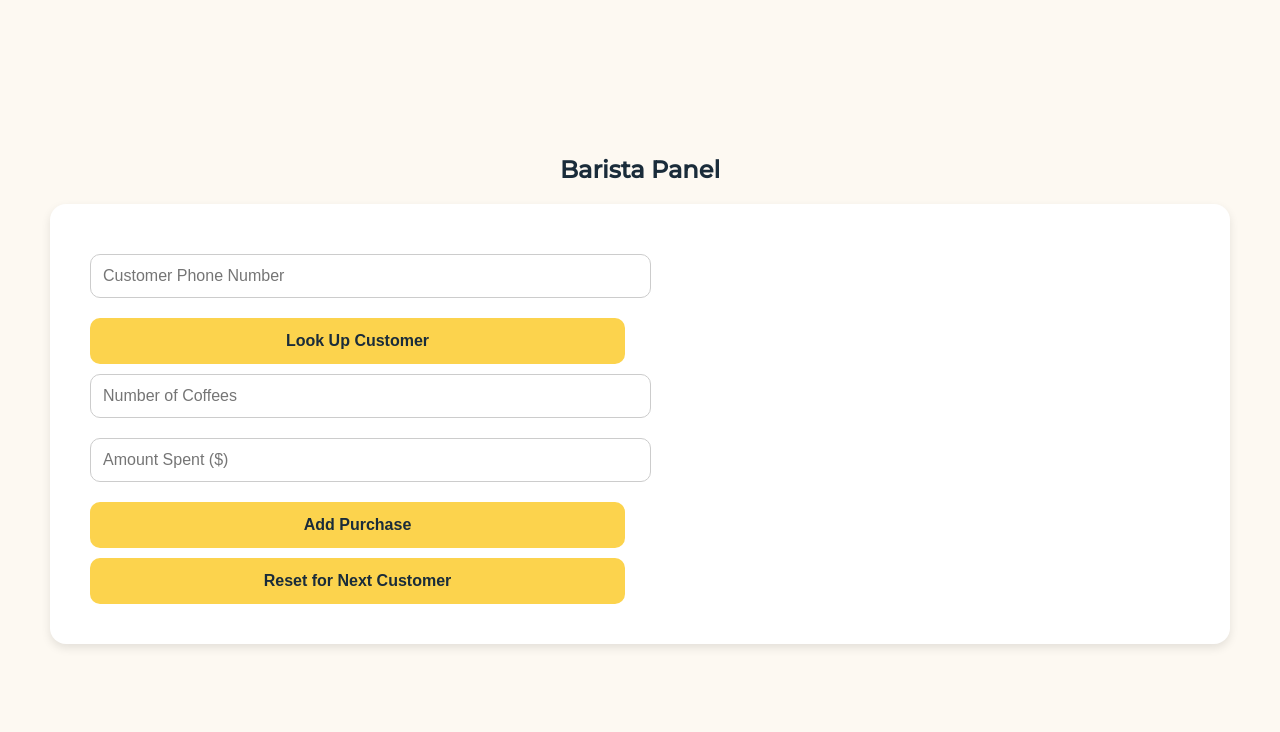
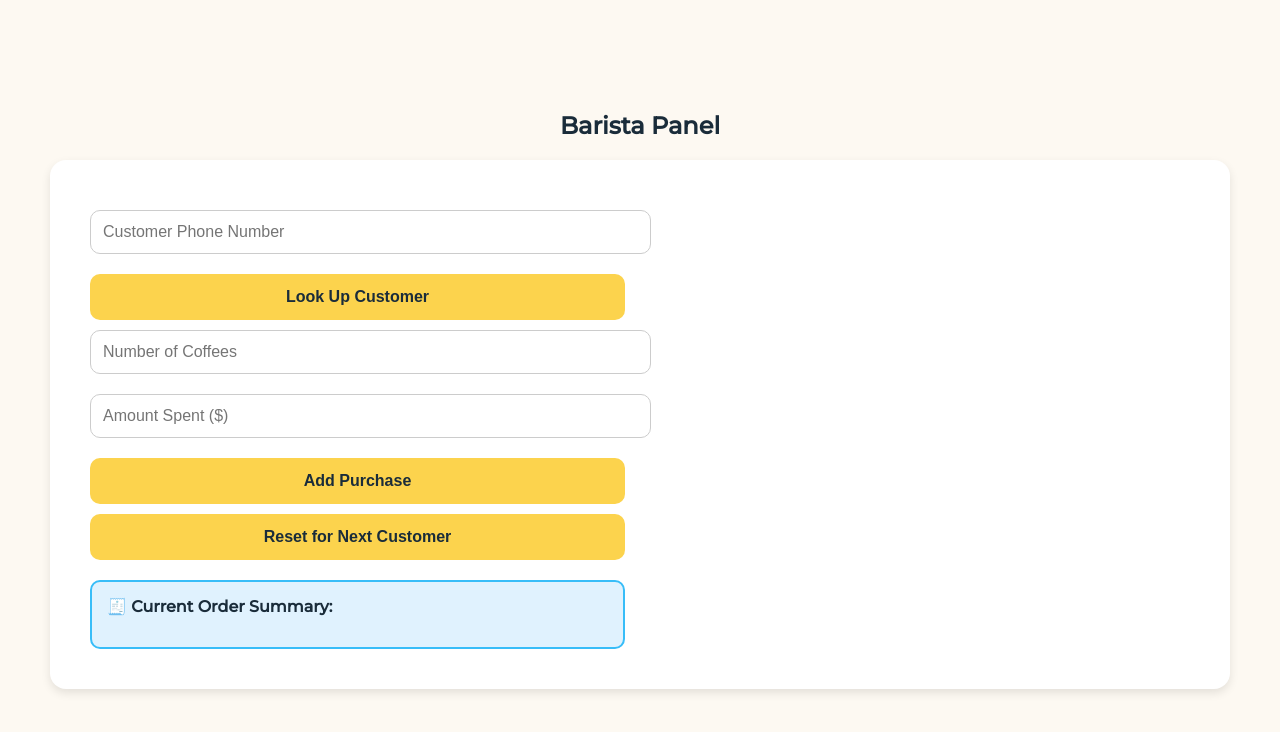
Before and after one commit to dmwaczak/yellow-dog-coffee, a Flask app: page /barista in a window 1280 px wide. Shown: the top 732 px of the page. Run offline with Flask 3, Linux system fonts and the light colour scheme; the visitor is signed in with stand-in values (Sample User, id 1); parts of the project's set-up code (start-up, migrations or seed data) failed here and were passed over.

Commit message:
barista logic

```diff
--- a/templates/barista.html
+++ b/templates/barista.html
@@ -117,6 +117,14 @@
     .reward-item button:hover {
       background-color: #4ade80;
     }
+
+    .checkout-summary {
+      margin-top: 20px;
+      background-color: #e0f2fe;
+      border: 2px solid #38bdf8;
+      padding: 15px;
+      border-radius: 10px;
+    }
   </style>
 </head>
 <body>
@@ -130,6 +138,11 @@
       <input type="number" id="amount" placeholder="Amount Spent ($)" step="0.01">
       <button onclick="logPurchase()">Add Purchase</button>
       <button onclick="resetPanel()">Reset for Next Customer</button>
+
+      <div class="checkout-summary" id="checkout-summary">
+        <strong>🧾 Current Order Summary:</strong>
+        <ul id="summary-list"></ul>
+      </div>
     </div>
 
     <div class="info-section">
@@ -147,12 +160,23 @@
 
   <script>
     let currentPhone = '';
+    let summaryItems = [];
 
     const rewards = [
       { name: "🥪 Free Toast", points: 100 },
       { name: "🧊 Cold Brew", points: 250 },
       { name: "☕ Yellow Dog Mug", points: 500 }
     ];
+
+    function updateSummaryDisplay() {
+      const list = document.getElementById('summary-list');
+      list.innerHTML = '';
+      summaryItems.forEach(item => {
+        const li = document.createElement('li');
+        li.innerText = item;
+        list.appendChild(li);
+      });
+    }
 
     async function lookupCustomer() {
       const phone = document.getElementById('phone').value;
@@ -213,7 +237,7 @@
           section.innerHTML += `
             <div class="reward-item">
               <span>${reward.name} (Requires ${reward.points} points)</span>
-              <button onclick="redeemPoints(${reward.points})">Redeem</button>
+              <button onclick="redeemPoints(${reward.points}, '${reward.name}')">Redeem</button>
             </div>
           `;
         } else {
@@ -227,7 +251,7 @@
       });
     }
 
-    async function redeemPoints(pointsToDeduct) {
+    async function redeemPoints(pointsToDeduct, rewardName) {
       const msg = document.getElementById('message');
       try {
         const res = await fetch('/redeem-points', {
@@ -238,6 +262,8 @@
 
         const result = await res.text();
         msg.innerText = result;
+        summaryItems.push(`Redeemed: ${rewardName}`);
+        updateSummaryDisplay();
         await lookupCustomer();
       } catch (err) {
         msg.innerText = 'Could not redeem points.';
@@ -264,6 +290,8 @@
 
         const result = await response.json();
         msg.innerText = response.ok ? result.message : result.error;
+        summaryItems.push(`+${coffees} Coffee(s), $${amount}`);
+        updateSummaryDisplay();
         await lookupCustomer();
       } catch (err) {
         msg.innerText = 'Something went wrong.';
@@ -281,6 +309,8 @@
 
         const result = await response.text();
         msg.innerText = result;
+        summaryItems.push('Redeemed: Free Coffee');
+        updateSummaryDisplay();
         lookupCustomer();
       } catch (err) {
         msg.innerText = 'Redemption failed. Please try again.';
@@ -298,6 +328,8 @@
       document.getElementById('rewards-section').innerHTML = '';
       document.getElementById('customer-info').classList.add('hidden');
       document.getElementById('message').innerText = '';
+      summaryItems = [];
+      updateSummaryDisplay();
     }
   </script>
 </body>
```
